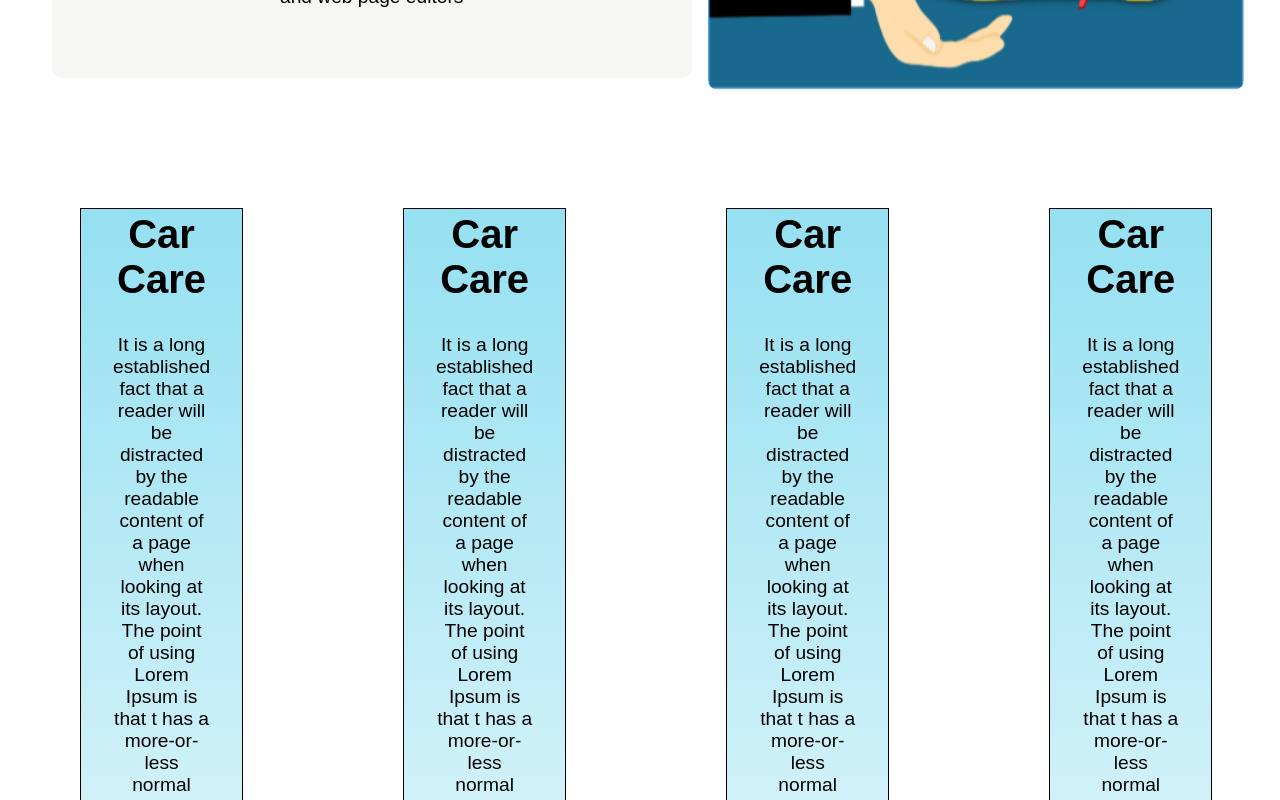
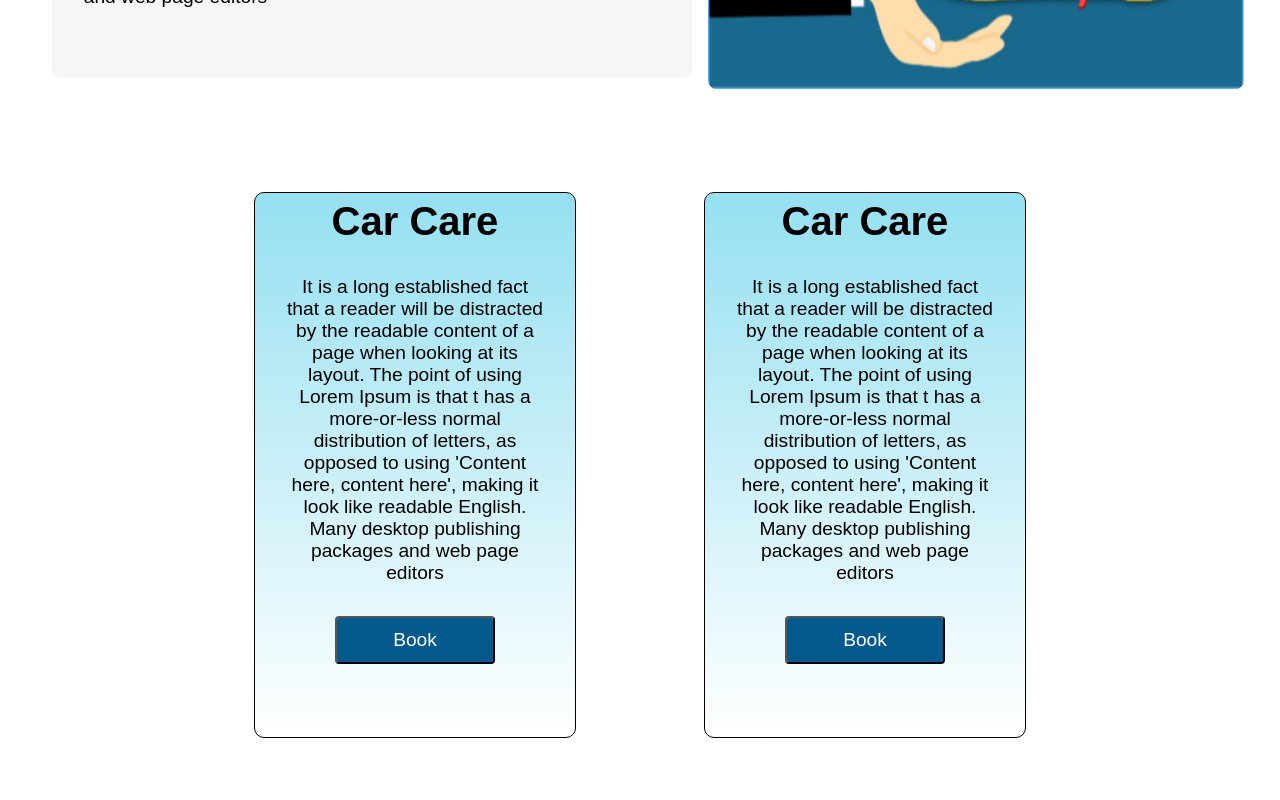
Before and after one commit to bharathsharma98/Dhullo, a React (Create React App) app: page /services in a window 1280 px wide. Shown: the part 380-1180 px from the top of the page. Built offline with nearby package versions, Linux system fonts and the light colour scheme.

Commit message:
box ko mast kardiya added flex

```diff
--- a/src/components/UI/content/BoxComponent.css
+++ b/src/components/UI/content/BoxComponent.css
@@ -1,16 +1,12 @@
-.boxcontainer{
-    border: 1px solid;
-    border-color: black;
-    opacity: 1;
-    margin: 5rem;
-    background: transparent linear-gradient(180deg, #95E0F1 0%, #ffffff 100%) 0% 0% no-repeat padding-box;
+.boxwithbutton {
+  height: 34rem;
+  width: 20rem;
+  border: 1px solid;
+  border-color: black;
+  opacity: 1;
+  margin: 4rem;
+  background: transparent linear-gradient(180deg, #95e0f1 0%, #ffffff 100%) 0%
+    0% no-repeat padding-box;
+  text-align: center;
+  border-radius: 10px;
 }
-
-h3{
-    text-align: center;
-    font-size: 5;
-}
-
-p{
-    text-align: center;
-}
--- a/src/components/UI/content/BoxComponent.js
+++ b/src/components/UI/content/BoxComponent.js
@@ -2,9 +2,10 @@ import React from "react";
 import "./BoxComponent.css";
 let BoxComponent = () => {
   return (
-    <div className="boxcontainer">
-      <h3>{`Car Care`}</h3>
+    <div className="boxwithbutton">
+      <h3 >{`Car Care`}</h3>
       <p>{`It is a long established fact that a reader will be distracted by the readable content of a page when looking at its layout. The point of using Lorem Ipsum is that t has a more-or-less normal distribution of letters, as opposed to using 'Content here, content here', making it look like readable English. Many desktop publishing packages and web page editors`}</p>
+      <button>Book</button>
     </div>
   );
 };
--- a/src/components/UI/content/servicepage.css
+++ b/src/components/UI/content/servicepage.css
@@ -2,3 +2,7 @@ h1 {
   text-align: left;
   flex: auto;
 }
+
+.boxcontainer {
+  align-items: center;
+}
--- a/src/components/UI/content/servicepage.js
+++ b/src/components/UI/content/servicepage.js
@@ -1,14 +1,13 @@
-
-import React from 'react';
-import TextComp from './TextComponent';
-import BoxComponent from './BoxComponent';
-import ImageContainer from './imagecontainer';
-import './servicepage.css';
+import React from "react";
+import TextComp from "./TextComponent";
+import BoxComponent from "./BoxComponent";
+import ImageContainer from "./imagecontainer";
+import "./servicepage.css";
 
 const Servicepage = () => {
   const containerStyle = {
-    display: 'flex',
-    flexDirection: 'row',
+    display: "flex",
+    flexDirection: "row",
     // flexWrap: "wrap"
   };
   return (
@@ -19,7 +18,15 @@ const Servicepage = () => {
         <ImageContainer />
       </div>
       <br />
-      <div classname="boxcontainer" style={containerStyle}>
+      <div
+        classname="boxcontainer"
+        style={{
+          justifyContent: "center",
+          display: "flex",
+          flexDirection: "row",
+          flexWrap: "wrap",
+        }}
+      >
         <BoxComponent />
         <BoxComponent />
         <BoxComponent />
```
